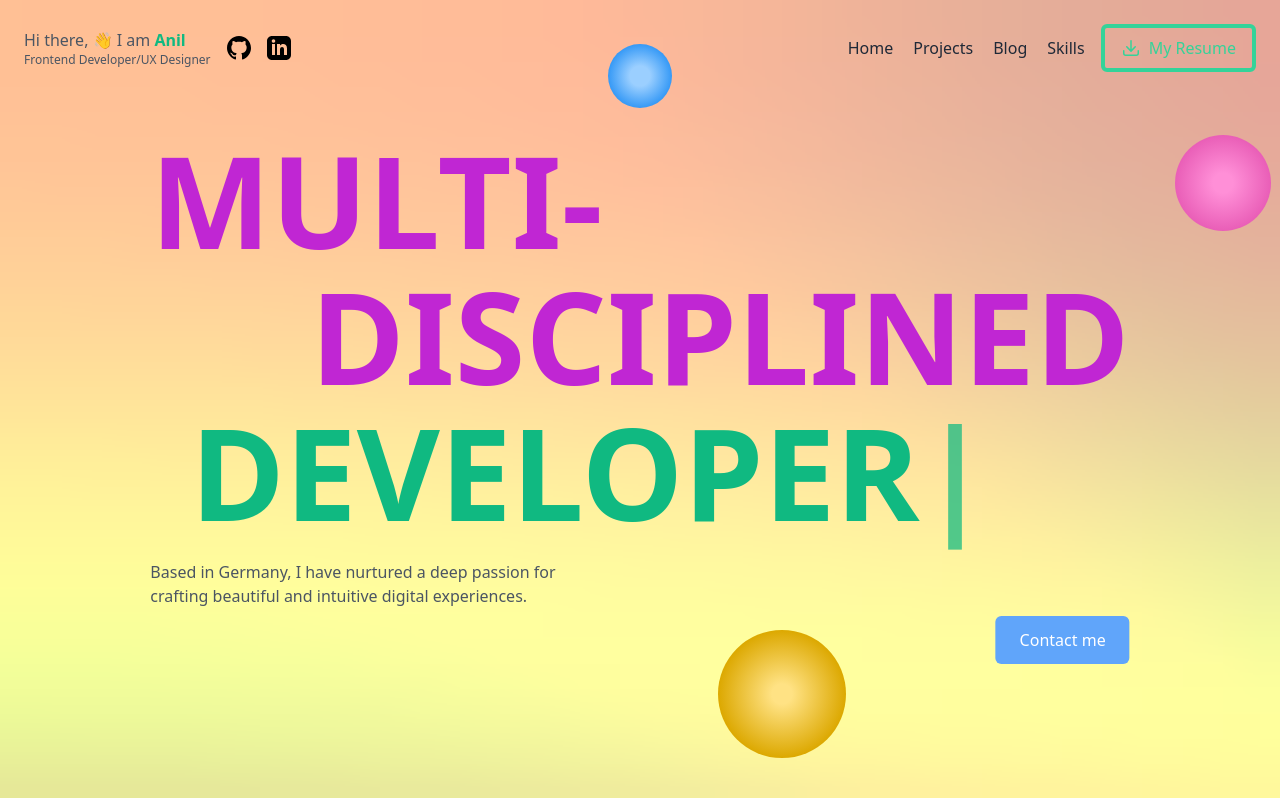
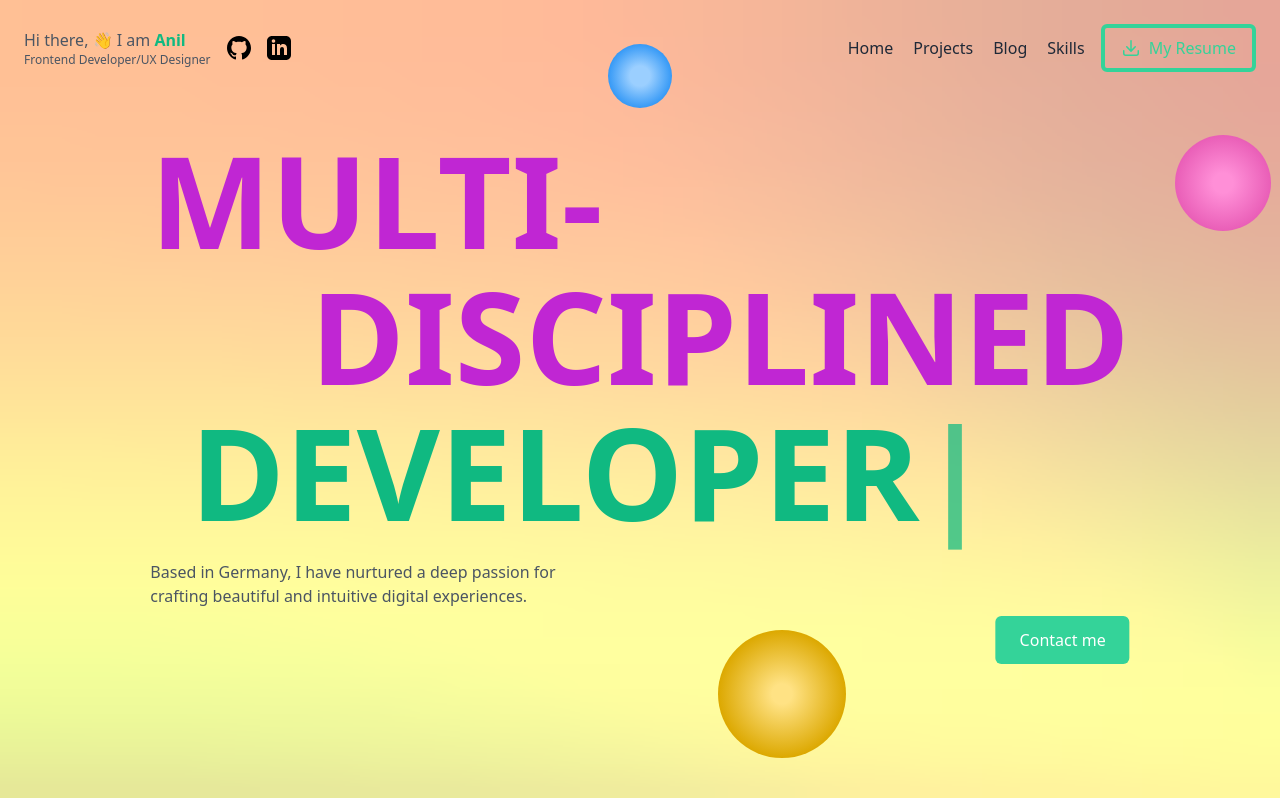
Before and after one commit to cursedxp/portfolio-site, a React (Vite) app: page / in a window 1280 px wide. Shown: the top 798 px of the page. Built offline with nearby package versions, Linux system fonts and the light colour scheme.

Commit message:
✨ (Hero.jsx): update button background color class from "bg-blue-400" to "bg-emerald-400" to match the new design style

```diff
--- a/src/components/Hero/Hero.jsx
+++ b/src/components/Hero/Hero.jsx
@@ -14,7 +14,7 @@ export default function Hero() {
           Based in Germany, I have nurtured a deep passion for crafting
           beautiful and intuitive digital experiences.
         </p>
-        <button className=" text-base font-normal px-6 py-3 bg-blue-400 rounded-md self-end text-white">
+        <button className=" text-base font-normal px-6 py-3 bg-emerald-400 rounded-md self-end text-white">
           Contact me
         </button>
       </div>
```
